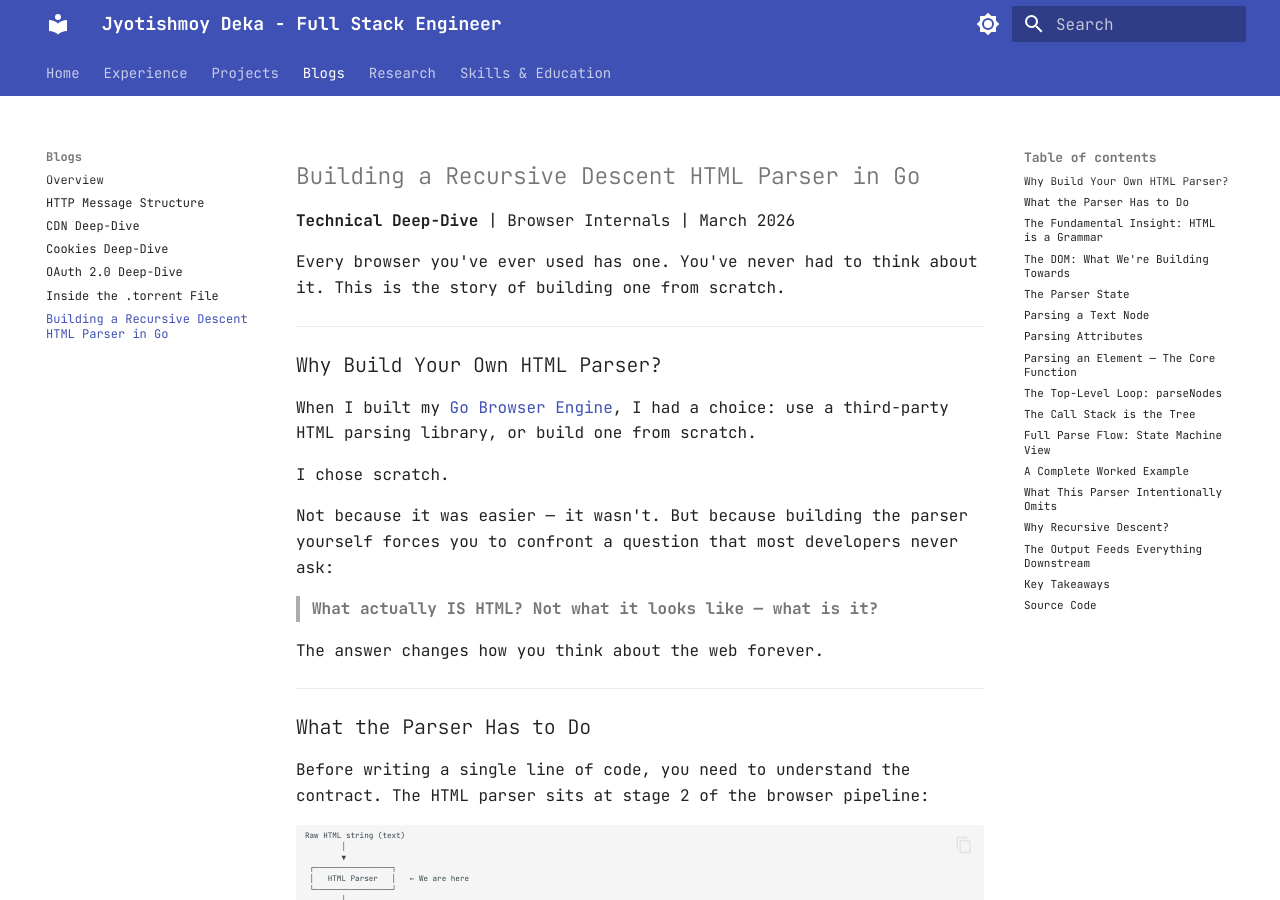
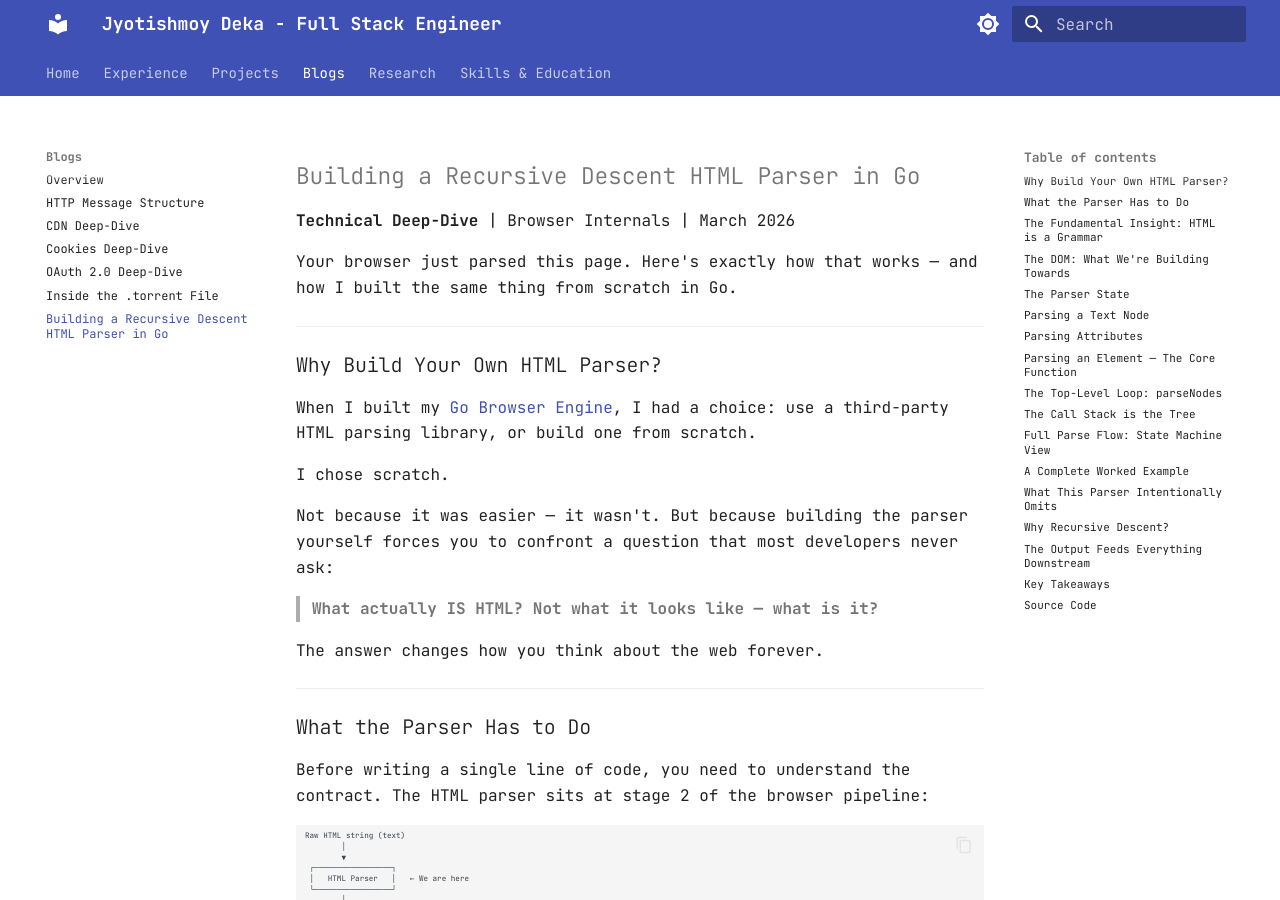
Before and after one commit to Jyotishmoy12/jyotishmoy-portfolio, an MkDocs documentation site: the page built from docs/go-browser-html-parser.md, in a window 1280 px wide and 900 px high. Built offline with MkDocs 1.6.1 and Material for MkDocs 9.7.7, drawn with Linux system fonts in a browser that asks for light colours.

Commit message:
feat: changed the hook

```diff
--- a/docs/go-browser-html-parser.md
+++ b/docs/go-browser-html-parser.md
@@ -2,7 +2,7 @@
 
 **Technical Deep-Dive** | Browser Internals | March 2026
 
-Every browser you've ever used has one. You've never had to think about it. This is the story of building one from scratch.
+Your browser just parsed this page. Here's exactly how that works — and how I built the same thing from scratch in Go.
 
 ---
 
```
